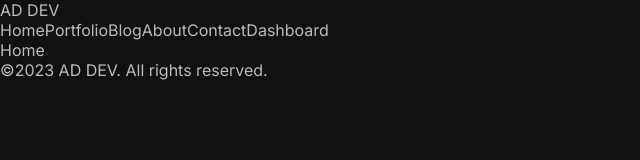
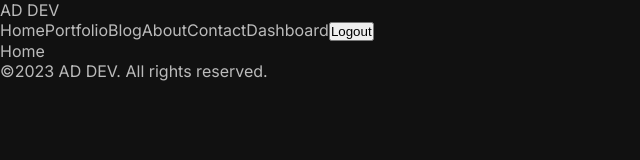
Before and after one commit to adarraji/nextjs-blog, a Next.js app: page / in a window 1280 px wide. Shown: the top 160 px of the page, without its empty margins (0-640 px from the left). Built offline with nearby package versions, Linux system fonts and the light colour scheme.

Commit message:
onclick event and CSR

```diff
--- a/src/components/navbar/Navbar.jsx
+++ b/src/components/navbar/Navbar.jsx
@@ -1,3 +1,5 @@
+"use client"
+
 import Link from 'next/link'
 import React from 'react'
 
@@ -44,6 +46,7 @@ const Navbar = () => {
                         <Link key={link.id} href={link.url}>{link.title}</Link>
                     ))
                 }
+                <button onClick={() => console.log("Logged out")}>Logout</button>
             </div>
         </div>
     )
```
